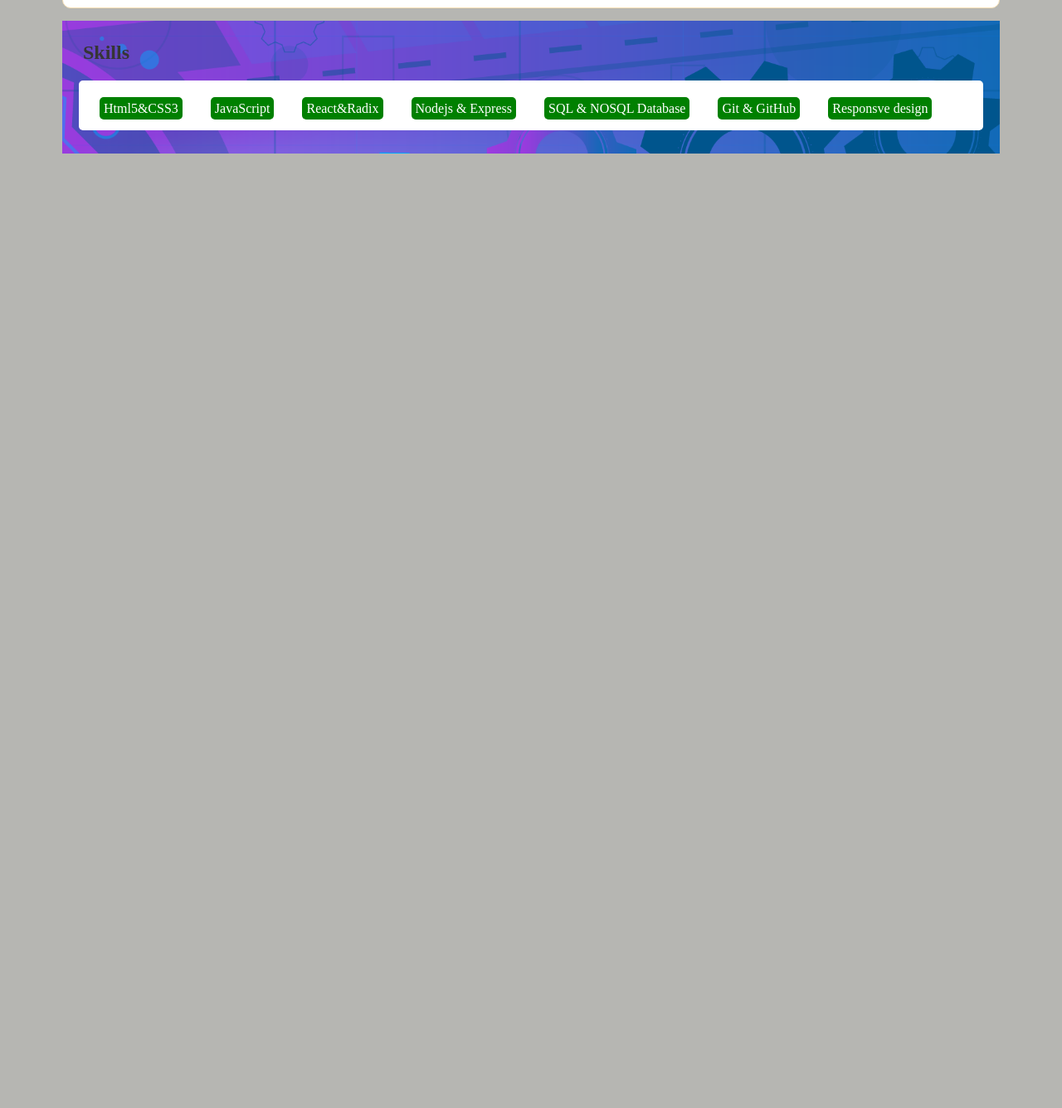
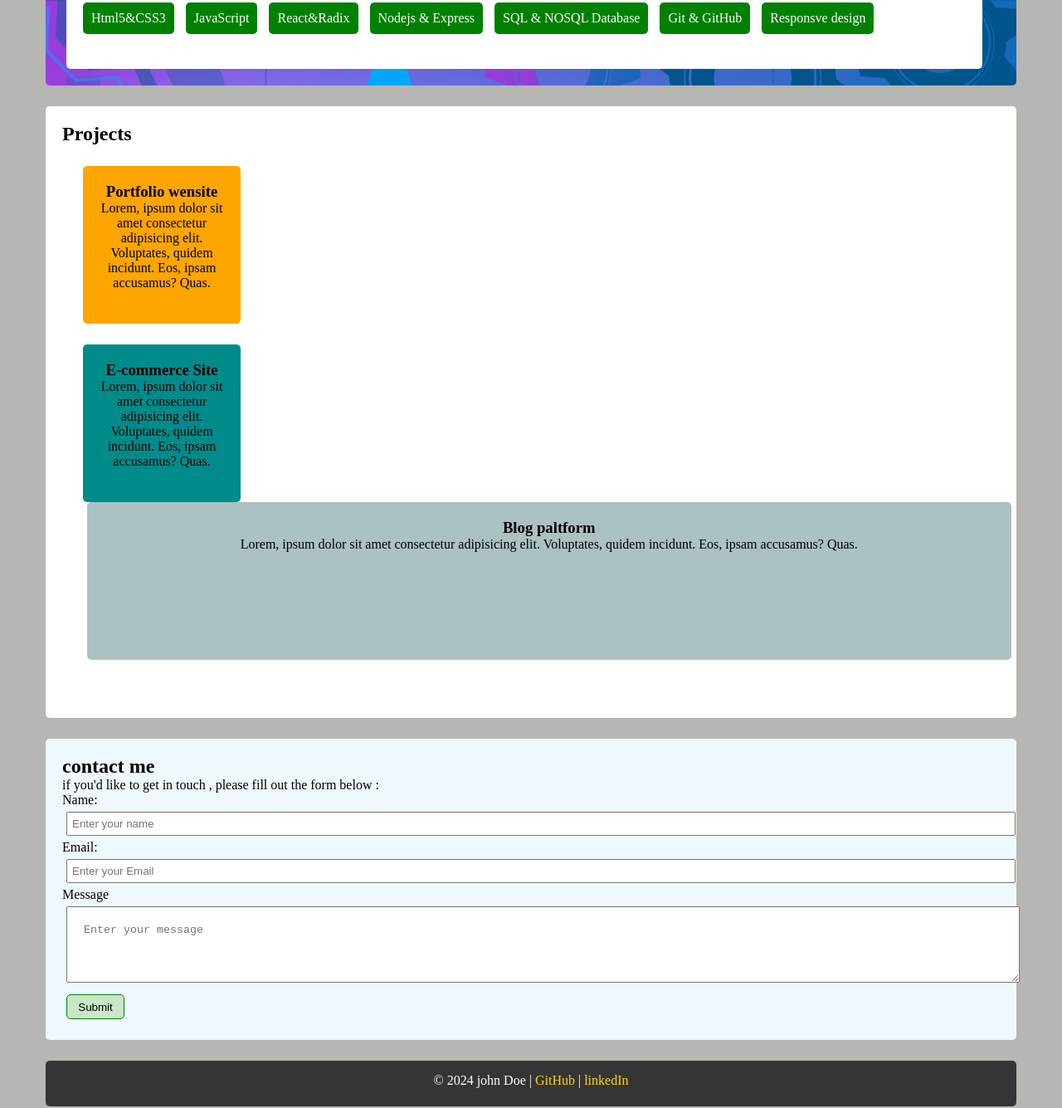
Before and after one commit to mohammadsweiti/Exercise-2, a plain HTML site: page index.html in a window 1280 px wide. Shown: the part 535-1870 px from the top of the page at 83% size. Before the commit the page ends 820 px from the top, so only its background shows below. Drawn offline with Linux system fonts and the light colour scheme.

Commit message:
final edit

```diff
--- a/index.html
+++ b/index.html
@@ -11,16 +11,16 @@
     <header class="header">
       <h1>John Doe</h1>
       <p>Full stack Devloper | Designer | programmer</p>
+      <br />
       <nav>
         <a
           class="button"
           href="
         #me"
-          >About me
-        </a>
-        <a class="button" href="">Skills</a>
-        <a class="button" href="">projecrs</a>
-        <a class="button" href="">contact</a>
+          >About me </a
+        >&nbsp;&nbsp; <a class="button" href="#Skills">Skills</a> &nbsp;&nbsp;
+        <a class="button" href="#Projects">projecrs</a>&nbsp;&nbsp;
+        <a class="button" href="#contact">contact</a>
       </nav>
     </header>
     <main>
@@ -38,6 +38,7 @@
       </section>
       <section id="Skills">
         <h2>Skills</h2>
+        <br />
         <div>
           <div>Html5&CSS3</div>
           <div>JavaScript</div>
@@ -48,7 +49,80 @@
           <div>Responsve design</div>
         </div>
       </section>
+      <section id="Projects">
+        <h2>Projects</h2>
+        <div class="Portfolio">
+          <h3>Portfolio wensite</h3>
+          <p>
+            Lorem, ipsum dolor sit amet consectetur adipisicing elit.
+            Voluptates, quidem incidunt. Eos, ipsam accusamus? Quas.
+          </p>
+        </div>
+        <div class="E-commerce">
+          <h3>E-commerce Site</h3>
+          <p>
+            Lorem, ipsum dolor sit amet consectetur adipisicing elit.
+            Voluptates, quidem incidunt. Eos, ipsam accusamus? Quas.
+          </p>
+        </div>
+        <div class="Task">
+          <h3>Task management app</h3>
+          <p>
+            Lorem, ipsum dolor sit amet consectetur adipisicing elit.
+            Voluptates, quidem incidunt. Eos, ipsam accusamus? Quas.
+          </p>
+        </div>
+        <div class="Blog">
+          <h3>Blog paltform</h3>
+          <p>
+            Lorem, ipsum dolor sit amet consectetur adipisicing elit.
+            Voluptates, quidem incidunt. Eos, ipsam accusamus? Quas.
+          </p>
+        </div>
+      </section>
+      <section id="contact">
+        <h2>contact me</h2>
+        <div>
+          if you'd like to get in touch , please fill out the form below :
+        </div>
+        <form action="" method="post">
+          <label for="name">Name:</label>
+          <br />
+          <input
+            type="text"
+            name="name"
+            id="name"
+            placeholder="Enter your name "
+          />
+          <br />
+          <label for="ema">Email:</label> <br />
+          <input
+            type="email"
+            id="ema"
+            name="emai"
+            placeholder="Enter your Email"
+            autocomplete="on"
+          />
+          <br />
+          <label for="Mess">Message</label><br />
+          <textarea
+            name="Mess"
+            id="Mess"
+            placeholder="Enter your message"
+          ></textarea>
+          <br />
+          <input class="but" type="button" value="Submit" />
+        </form>
+      </section>
     </main>
-    <footer></footer>
+    <footer>
+      <div>
+        &copy; 2024 john Doe |
+        <a href="https://github.com/mohammadsweiti">GitHub</a> |
+        <a href="https://www.linkedin.com/in/mohammad-sweiti-695828280/"
+          >linkedIn</a
+        >
+      </div>
+    </footer>
   </body>
 </html>
--- a/style.css
+++ b/style.css
@@ -3,19 +3,24 @@
     padding-right: 20px;
     padding-top: 5px;
     padding-bottom: 20px; */
-    margin:15px ;
-    padding: 5px;
+    /* margin:15px ; */
+    /* padding: 5px; */
+    padding: 0;
+    margin: 0;
 
 }
 body{
     background-color: rgb(182, 182, 178);
+    margin-left: 30px;
+    margin-right: 30px;
 }
 header.header{
     background-color: #363535;
     text-align: center;
     border-radius: 10px;
     color: white;
-
+    margin:25px;
+    padding: 20px;
 }
 .button{
     text-decoration: none;
@@ -28,6 +33,9 @@ header.header{
     border-radius: 10px;
     border: 1px solid  wheat;
     background-color: white;
+    margin:25px;
+    padding: 20px;
+    height: 200px;
 }
 .ball{
     position: relative;
@@ -38,25 +46,145 @@ header.header{
     background-size: cover;
     color: #363535;
     height: 150px;
+    margin:25px;
+    padding: 20px;
+    border-radius: 5px;
 }
 #Skills>div{
     background-color: white;
     border-radius: 5px;
-    height: 50px;
+    height: 70px;
+    margin: 5px;
+    padding: 15px;
+    width: 95%;
 }
 #Skills>div>div{
     color: white;
+    max-width: 170px;
     background-color: green;
-    display: inline;
+    max-height: 60px;
+    display: inline-block;
     border-radius: 5px;
-    position: relative;
+    margin: 5px;
+    padding: 10px;
+
+    /* margin: 7px;
+    padding: 10; */
+    /* position: relative;
     top: 20px;
     left: 5px;
     bottom: 20px;
-    right: 5px;
+    right: 5px; */
 }
 #Skills>div>div:hover{
     cursor: pointer;
     position: relative;
-    top: 1px;
+    bottom: 5px;
+    cursor: pointer;
 }
+#Skills>div>div:active{
+    cursor: pointer;
+    position: relative;
+    top: 5px;
+    cursor: pointer;
+}
+
+#Projects{
+    background-color: white;
+    border-radius: 5px;
+    margin:25px;
+    padding: 20px;
+
+}
+.Portfolio{
+    background-color: orange;
+    width: 150px;
+    height: 150px;
+    border-radius: 5px;
+    text-align: center;
+    margin:25px;
+    padding: 20px;
+}
+.E-commerce{
+    background-color: darkcyan;
+    width: 150px;
+    height: 150px;
+    border-radius: 5px;
+    text-align: center;
+    margin:25px;
+    padding: 20px;
+}
+.Task{
+    background-color: rgb(183, 0, 255);
+    width: 150px;
+    height: 150px;
+    border-radius: 5px;
+    text-align: center;
+    margin:25px;
+    padding: 20px;
+    position: absolute;
+    top: 240px;
+    left: 50px;
+}
+
+.Blog{
+    margin:25px;
+    padding: 20px;
+    width: 95%;
+    height: 150px;
+    border-radius: 5px;
+    background-color: #abc1c2;
+    text-align: center;
+    /* margin:25px;
+    padding: 20px; */
+    position: relative;
+    bottom:  25px;
+    left: 5px;
+}
+textarea{
+    width: 98%;
+    height: 50px;
+    margin: 5px;
+    padding: 20px;
+}
+#contact{
+    background-color: aliceblue;
+    border-radius: 5px;
+    margin:25px;
+    padding: 20px;
+}
+input{
+    width: 100%;
+    margin: 5px;
+    padding: 5px;
+
+}
+.but{
+    width: 70px;
+    height: 30px;
+    border-radius: 5px;
+    background-color: rgb(199, 231, 199);
+    border: 1px solid green;
+}
+.but:hover{
+    background-color: green;
+}
+footer{
+    background-color: #363535;
+    text-align: center;
+    color: white;
+    height: 25px;
+    border-radius: 5px;
+    margin:25px;
+    padding: 15px;
+}
+
+footer div a {
+    color: gold;
+    text-decoration: none;
+}
+
+footer div a:hover{
+    color: white;
+    text-decoration: none;
+}
```
